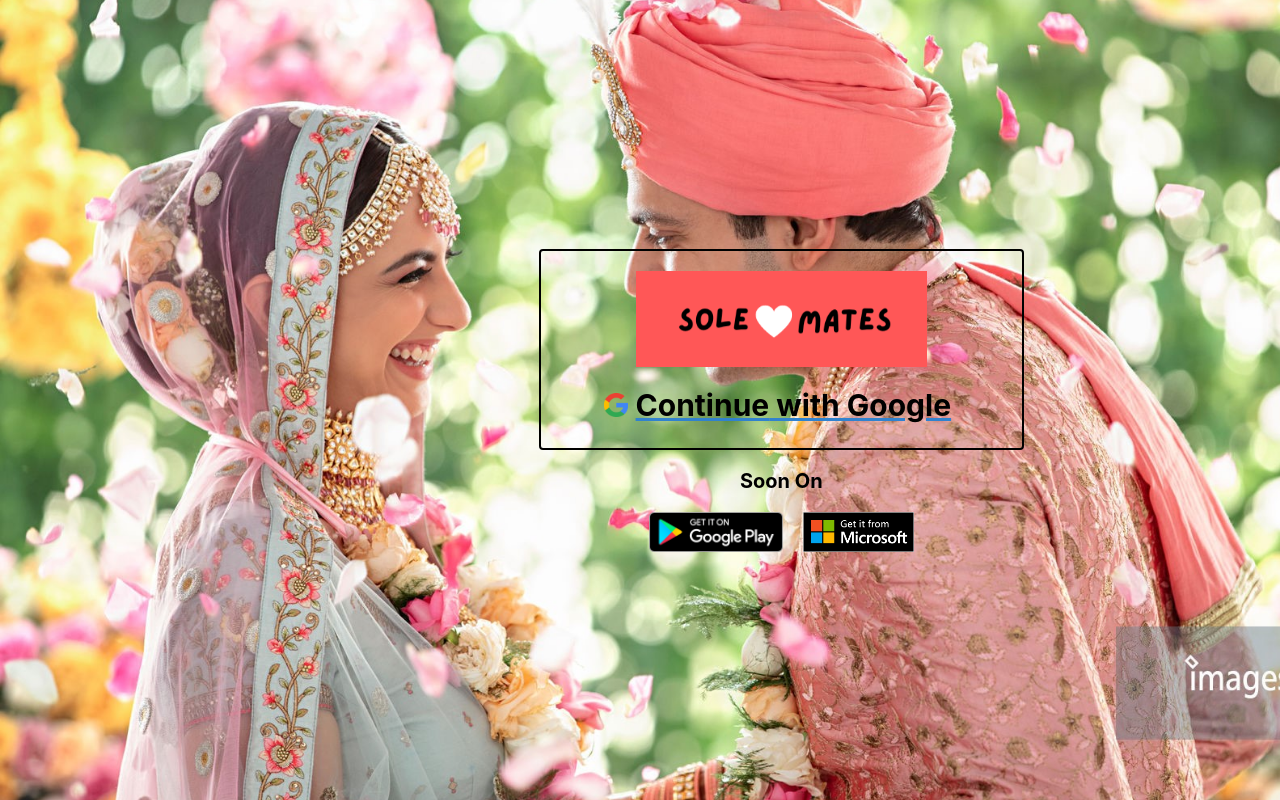
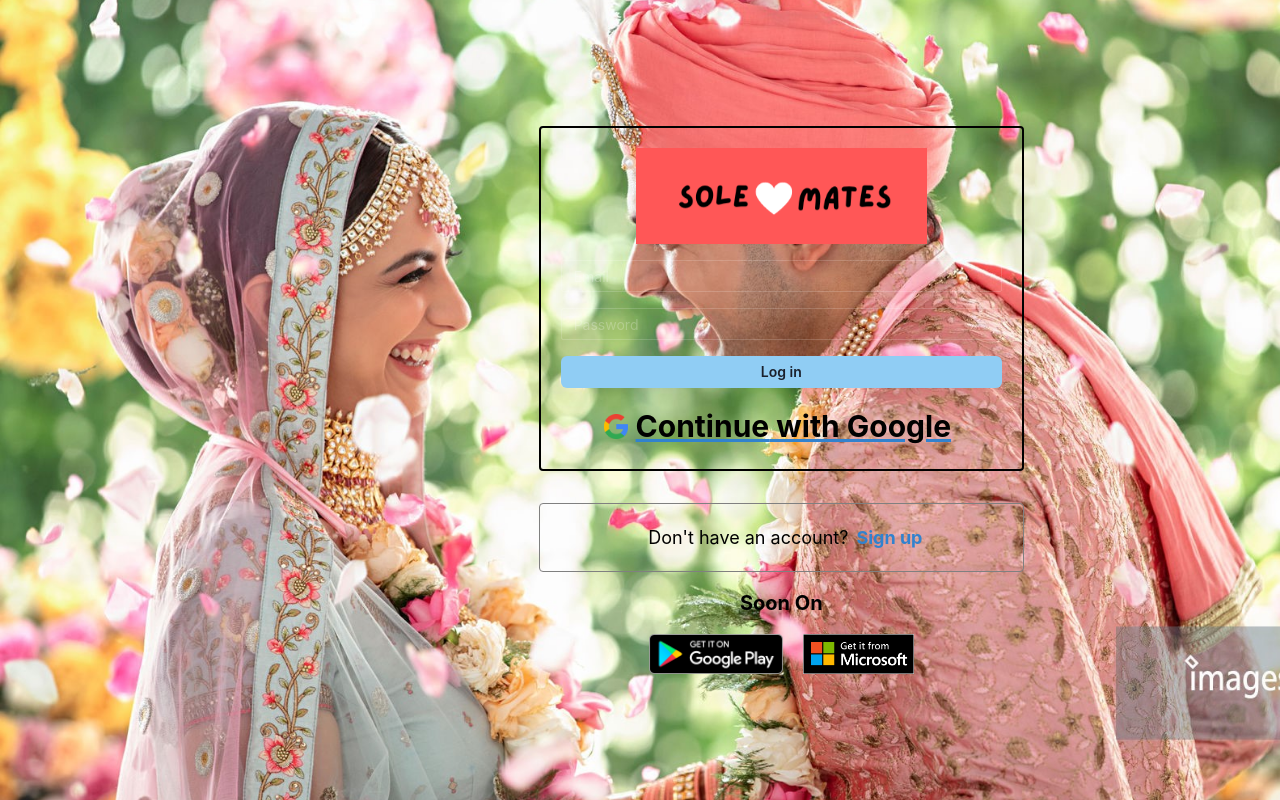
Before and after one commit to AbhiAuti/Matrimony, a React (Vite) app: page /auth in a window 1280 px wide. Built offline with nearby package versions, Linux system fonts and the light colour scheme; no server answers.

Commit message:
Update AuthForm.jsx

```diff
--- a/src/components/AuthForm/AuthForm.jsx
+++ b/src/components/AuthForm/AuthForm.jsx
@@ -1,15 +1,31 @@
 import { Box, Flex, Image, VStack } from "@chakra-ui/react";
+import { useState } from "react";
 import GoogleAuth from "./GoogleAuth";
+import Login from "./Login";
+import Signup from "./Signup";
 
 const AuthForm = () => {
+  const [isLogin, setIsLogin] = useState(true);
+
   return (
     <>
       <Box border={"2px solid black"} borderRadius={4} padding={5} >
         <VStack spacing={4}>
           <Image src="/logo.png" h={24} cursor={"pointer"} alt="Solemates" />
+          {isLogin ? <Login /> : <Signup />}
           <GoogleAuth prefix="Continue" fontWeight="bold"/>
+        </VStack>
+      </Box>
 
-        </VStack>
+      <Box border={"1px solid gray"} borderRadius={4} padding={5} marginTop={4}>
+        <Flex alignItems={"center"} justifyContent={"center"}>
+          <Box mx={2} fontSize={18} color={"black"}>
+            {isLogin ? "Don't have an account?" : "Already have an account?"}
+          </Box>
+          <Box onClick={() => setIsLogin(!isLogin)} fontSize={18} fontWeight="bold" color={"blue.500"} cursor={"pointer"}>
+            {isLogin ? "Sign up" : "Log in"}
+          </Box>
+        </Flex>
       </Box>
     </>
   );
```
